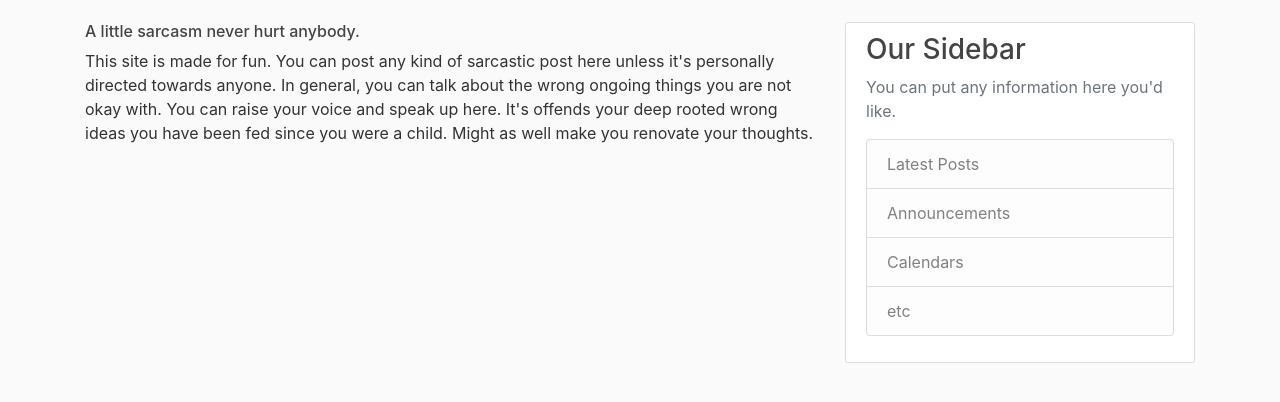
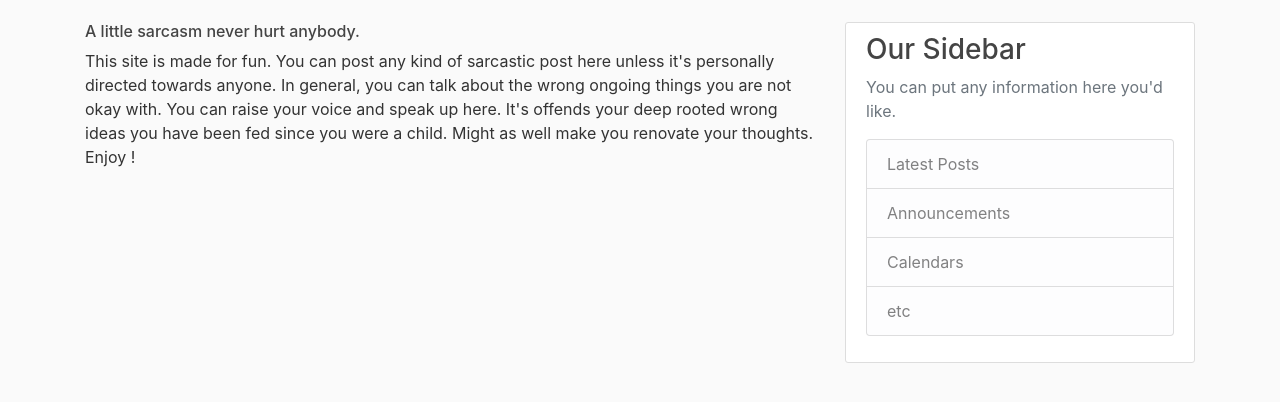
Before and after one commit to arjupoudel/DjangoBlog, a Django app: page /about/ in a window 1280 px wide. Shown: the part 58-460 px from the top of the page. Run offline with Django 3.2, Linux system fonts and the light colour scheme; some libraries are stand-ins or nearby versions.

Commit message:
edited about page

```diff
--- a/blog/templates/blog/about.html
+++ b/blog/templates/blog/about.html
@@ -2,5 +2,5 @@
 {% load static %}
 {% block content %}
     <h6>A little sarcasm never hurt anybody.</h6>
-    <p>This site is made for fun. You can post any kind of sarcastic post here unless it's personally directed towards anyone. In general, you can talk about the wrong ongoing things you are not okay with. You can raise your voice and speak up here. It's offends your deep rooted wrong ideas you have been fed since you were a child. Might as well make you renovate your thoughts.</p>
+    <p>This site is made for fun. You can post any kind of sarcastic post here unless it's personally directed towards anyone. In general, you can talk about the wrong ongoing things you are not okay with. You can raise your voice and speak up here. It's offends your deep rooted wrong ideas you have been fed since you were a child. Might as well make you renovate your thoughts. Enjoy !</p>
 {% endblock content %}
```
